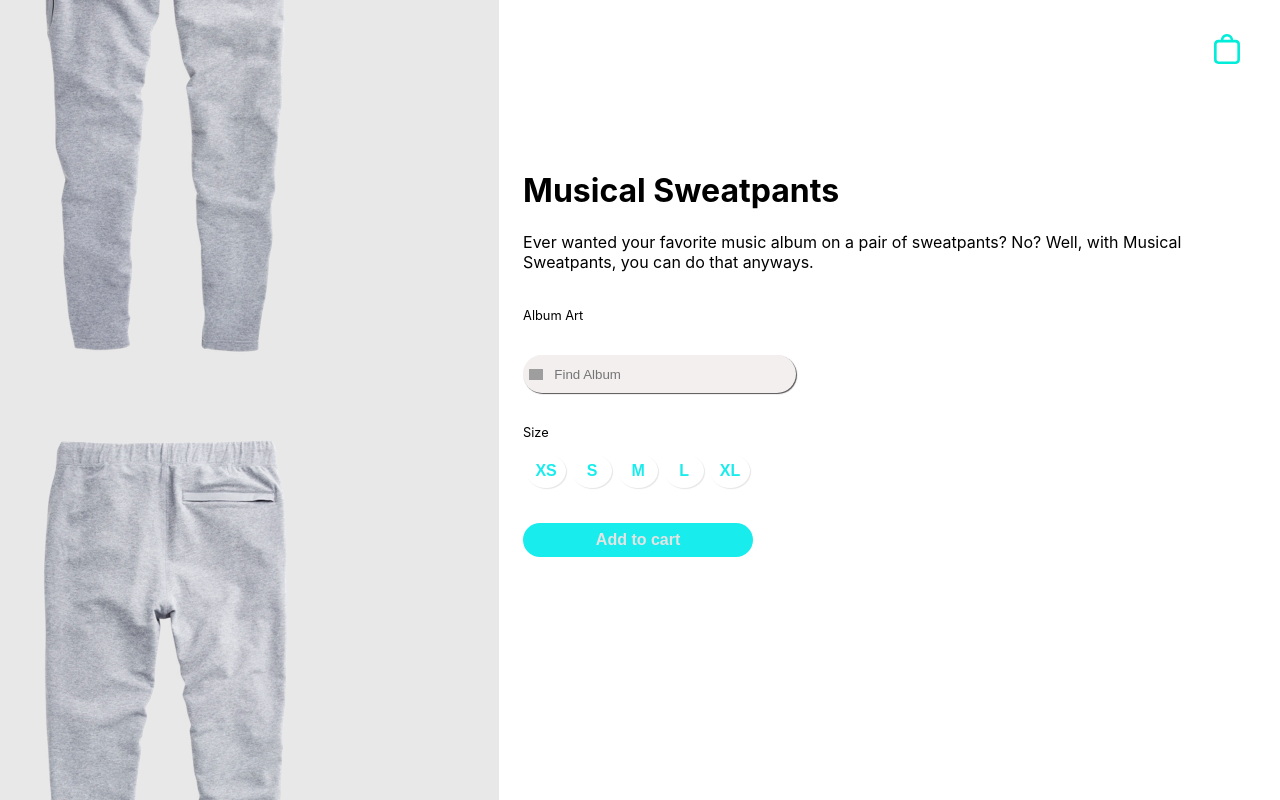
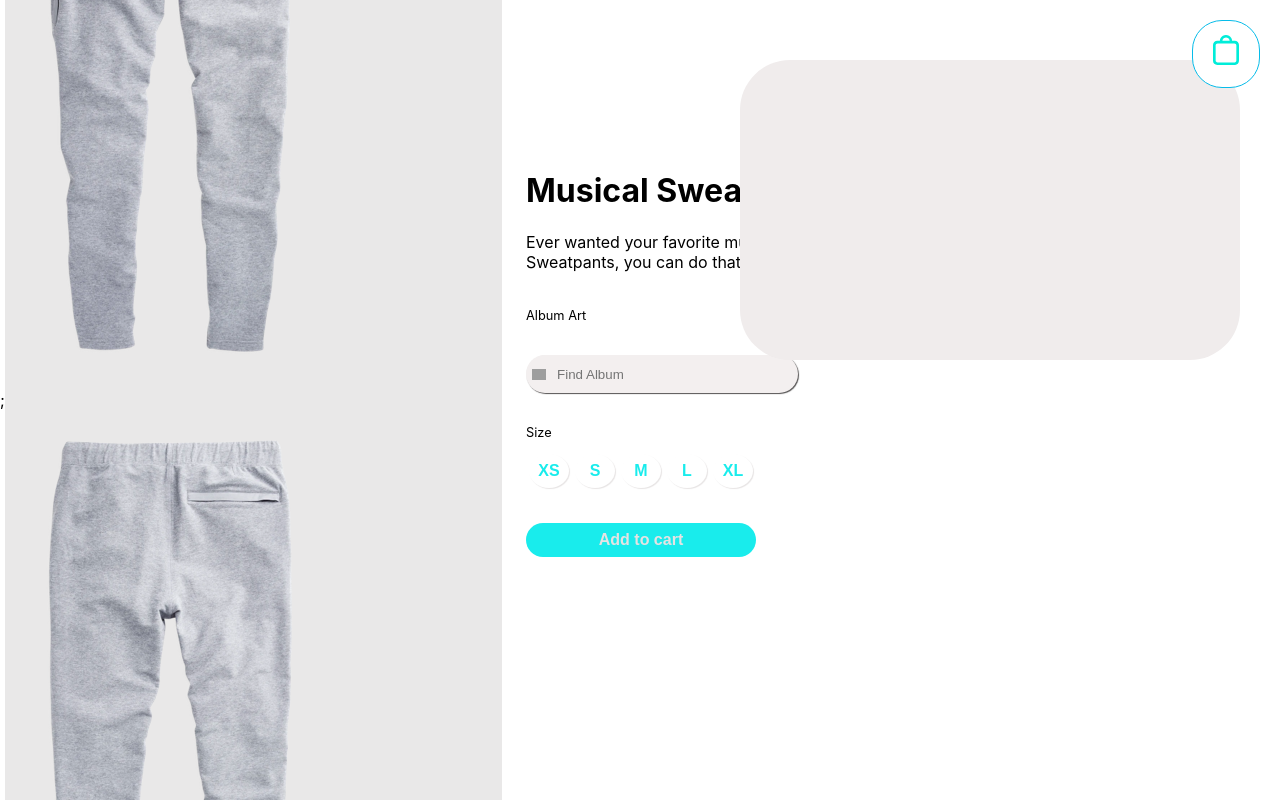
Before and after one commit to stetsonharding/musical-sweatpants, a React (Create React App) app: page / in a window 1280 px wide. Both pictures are taken after a click on the element 1227 px from the left and 53 px from the top of the page. Shown: the top 800 px of the page. Built offline with nearby package versions, Linux system fonts and the light colour scheme; grey boxes are pictures that could not be loaded.

Commit message:
implemented quick cart plus styles.

```diff
--- a/src/components/builder/CartBadge.js
+++ b/src/components/builder/CartBadge.js
@@ -1,9 +1,30 @@
-import React from "react";
+import React, { useState } from "react";
 
 import "../../css/CartBadge.css";
 
 function CartBadge() {
-  return <div className="cart-badge"></div>;
+  const [isQuickCartShown, setIsQuickCartShown] = useState(false);
+
+  const showQuickCart = () => {
+    setIsQuickCartShown(!isQuickCartShown);
+  };
+
+  return (
+    <>
+      <div
+        onClick={showQuickCart}
+        className="cart-badge"
+        style={{
+          border: isQuickCartShown ? "1px solid rgb(7, 188, 233)" : null,
+        }}
+      ></div>
+      ;{isQuickCartShown && <QuickCartView />}
+    </>
+  );
+}
+
+function QuickCartView() {
+  return <div className="quick-cart-container"></div>;
 }
 
 export default CartBadge;
--- a/src/css/CartBadge.css
+++ b/src/css/CartBadge.css
@@ -1,3 +1,4 @@
+/* badge */
 .cart-badge {
   -webkit-user-select: none;
   -moz-user-select: none;
@@ -20,7 +21,13 @@
   background-size: 30px 30px;
 }
 
-.cart-badge:hover {
-  box-shadow: 1px 1px 1px 1px black;
-  transition: 0.3s;
+/* Quick cart view */
+.quick-cart-container {
+  background-color: rgb(240, 236, 236);
+  width: 500px;
+  height: 300px;
+  position: absolute;
+  top: 60px;
+  right: 40px;
+  border-radius: 50px;
 }
```
